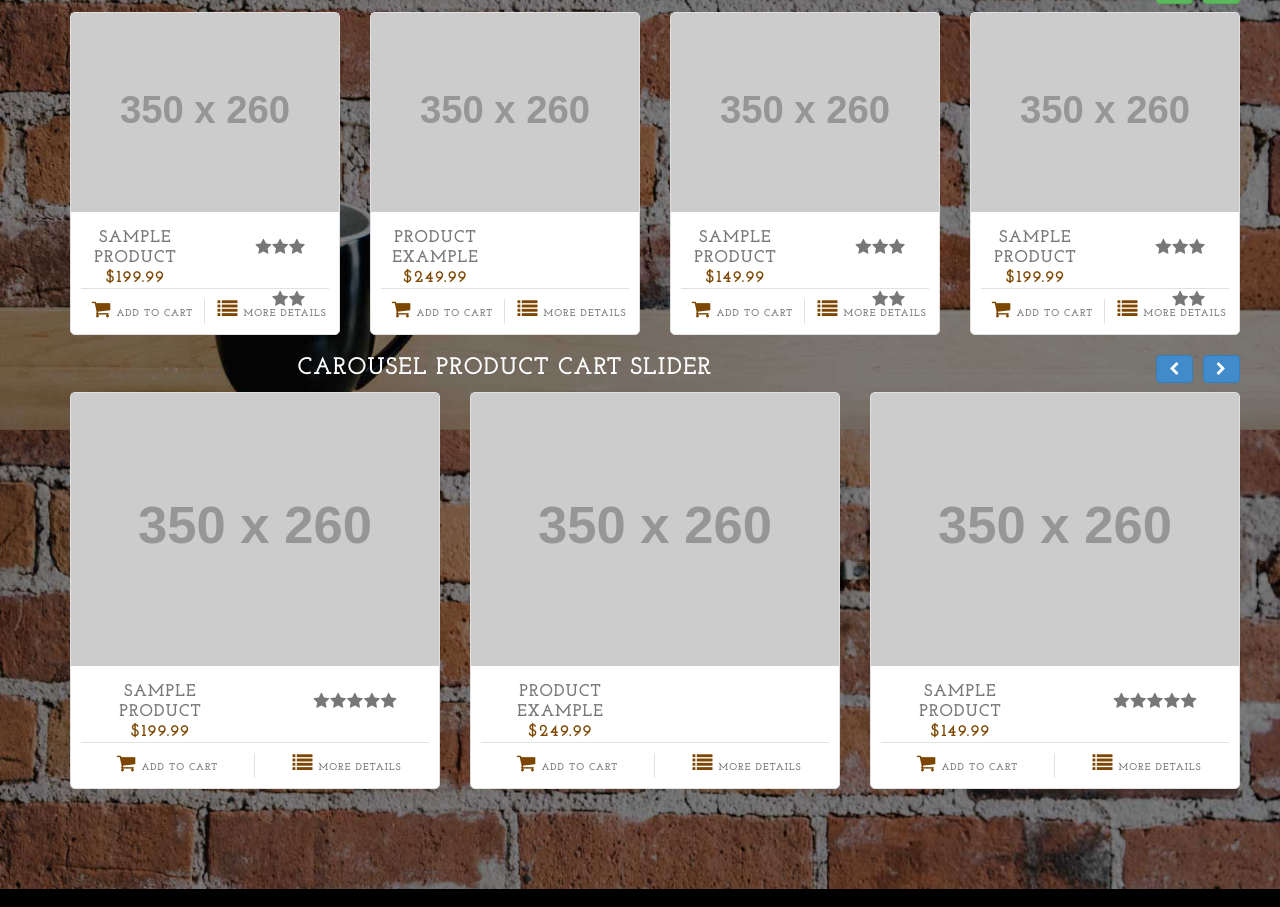
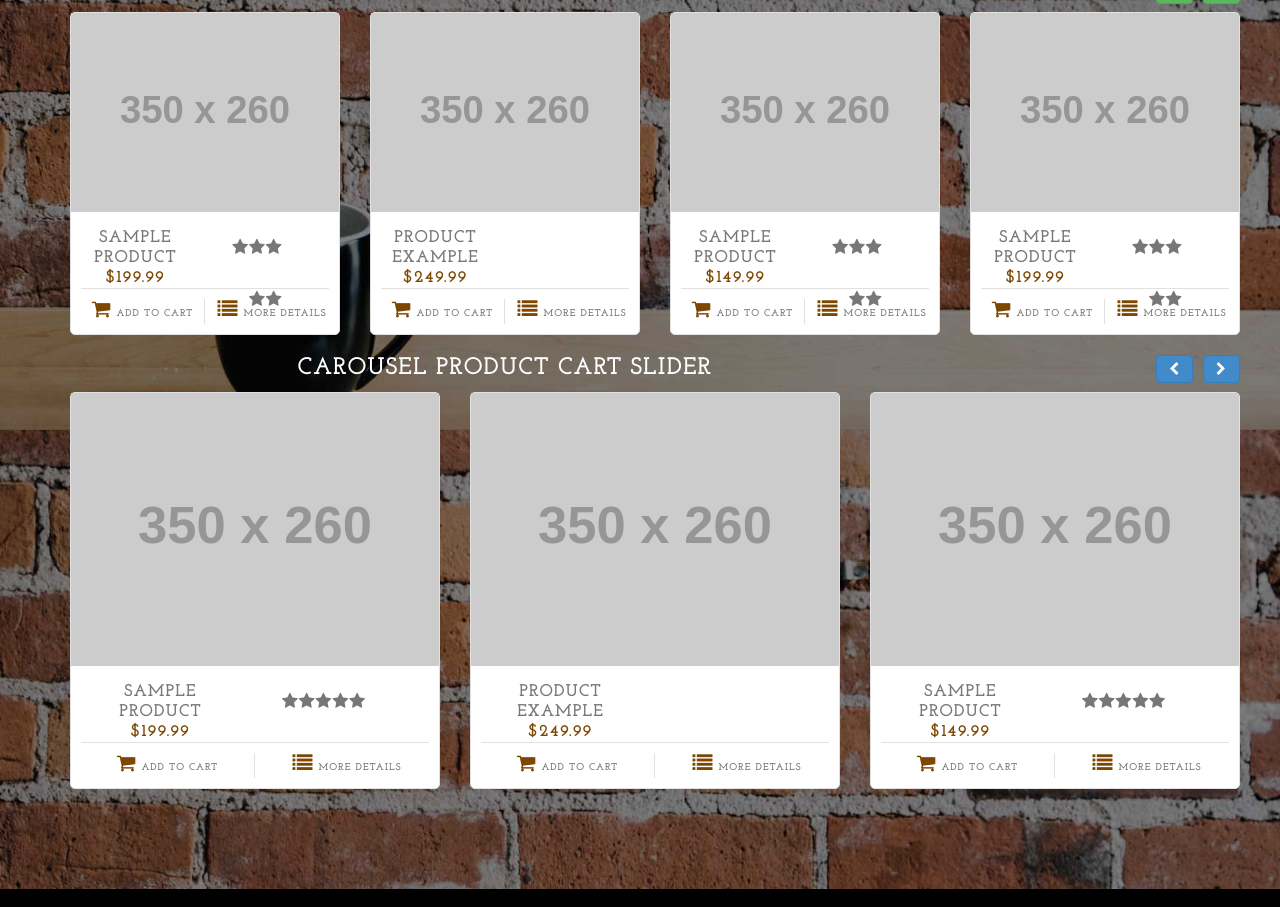
Before and after one commit to alex-cory/iwantfood, a PHP site: page / in a window 1280 px wide. Shown: the part 2190-3097 px from the top of the page. Run offline with PHP 8.4, Linux system fonts and the light colour scheme; grey boxes labelled with a size stand in for pictures from a placeholder-image service; some libraries are stand-ins or nearby versions.

```diff
--- a/index.php
+++ b/index.php
@@ -145,7 +145,7 @@
                                                             <h5 class="price-text-color" style="color: #7d4702">
                                                                 $199.99</h5>
                                                         </div>
-                                                        <div class="rating hidden-sm col-md-4 col-md-offset-1">
+                                                        <div class="rating hidden-sm col-md-4">
                                                             <i class="price-text-color fa fa-star"></i><i class="price-text-color fa fa-star">
                                                             </i><i class="price-text-color fa fa-star"></i><i class="price-text-color fa fa-star">
                                                             </i><i class="fa fa-star"></i>
@@ -175,7 +175,7 @@
                                                             <h5 class="price-text-color" style="color: #7d4702">
                                                                 $249.99</h5>
                                                         </div>
-                                                        <div class="rating hidden-sm col-md-4 col-md-offset-1">
+                                                        <div class="rating hidden-sm col-md-4">
                                                         </div>
                                                     </div>
                                                     <div class="separator clear-left">
@@ -202,7 +202,7 @@
                                                             <h5 class="price-text-color" style="color: #7d4702">
                                                                 $149.99</h5>
                                                         </div>
-                                                        <div class="rating hidden-sm col-md-4 col-md-offset-1">
+                                                        <div class="rating hidden-sm col-md-4">
                                                             <i class="price-text-color fa fa-star"></i><i class="price-text-color fa fa-star">
                                                             </i><i class="price-text-color fa fa-star"></i><i class="price-text-color fa fa-star">
                                                             </i><i class="fa fa-star"></i>
@@ -232,7 +232,7 @@
                                                             <h5 class="price-text-color" style="color: #7d4702">
                                                                 $199.99</h5>
                                                         </div>
-                                                        <div class="rating hidden-sm col-md-4 col-md-offset-1">
+                                                        <div class="rating hidden-sm col-md-4">
                                                             <i class="price-text-color fa fa-star"></i><i class="price-text-color fa fa-star">
                                                             </i><i class="price-text-color fa fa-star"></i><i class="price-text-color fa fa-star">
                                                             </i><i class="fa fa-star"></i>
@@ -266,7 +266,7 @@
                                                             <h5 class="price-text-color" style="color: #7d4702">
                                                                 $199.99</h5>
                                                         </div>
-                                                        <div class="rating hidden-sm col-md-4 col-md-offset-1">
+                                                        <div class="rating hidden-sm col-md-4">
                                                             <i class="price-text-color fa fa-star"></i><i class="price-text-color fa fa-star">
                                                             </i><i class="price-text-color fa fa-star"></i><i class="price-text-color fa fa-star">
                                                             </i><i class="fa fa-star"></i>
@@ -296,7 +296,7 @@
                                                             <h5 class="price-text-color" style="color: #7d4702">
                                                                 $249.99</h5>
                                                         </div>
-                                                        <div class="rating hidden-sm col-md-4 col-md-offset-1">
+                                                        <div class="rating hidden-sm col-md-4">
                                                         </div>
                                                     </div>
                                                     <div class="separator clear-left">
@@ -323,7 +323,7 @@
                                                             <h5 class="price-text-color" style="color: #7d4702">
                                                                 $149.99</h5>
                                                         </div>
-                                                        <div class="rating hidden-sm col-md-4 col-md-offset-1">
+                                                        <div class="rating hidden-sm col-md-4">
                                                             <i class="price-text-color fa fa-star"></i><i class="price-text-color fa fa-star">
                                                             </i><i class="price-text-color fa fa-star"></i><i class="price-text-color fa fa-star">
                                                             </i><i class="fa fa-star"></i>
@@ -353,7 +353,7 @@
                                                             <h5 class="price-text-color" style="color: #7d4702">
                                                                 $199.99</h5>
                                                         </div>
-                                                        <div class="rating hidden-sm col-md-4 col-md-offset-1">
+                                                        <div class="rating hidden-sm col-md-4">
                                                             <i class="price-text-color fa fa-star"></i><i class="price-text-color fa fa-star">
                                                             </i><i class="price-text-color fa fa-star"></i><i class="price-text-color fa fa-star">
                                                             </i><i class="fa fa-star"></i>
@@ -408,7 +408,7 @@
                                                             <h5 class="price-text-color" style="color: #7d4702">
                                                                 $199.99</h5>
                                                         </div>
-                                                        <div class="rating hidden-sm col-md-4 col-md-offset-1">
+                                                        <div class="rating hidden-sm col-md-4">
                                                             <i class="price-text-color fa fa-star"></i><i class="price-text-color fa fa-star">
                                                             </i><i class="price-text-color fa fa-star"></i><i class="price-text-color fa fa-star">
                                                             </i><i class="fa fa-star"></i>
@@ -438,7 +438,7 @@
                                                             <h5 class="price-text-color" style="color: #7d4702">
                                                                 $249.99</h5>
                                                         </div>
-                                                        <div class="rating hidden-sm col-md-4 col-md-offset-1">
+                                                        <div class="rating hidden-sm col-md-4">
                                                         </div>
                                                     </div>
                                                     <div class="separator clear-left">
@@ -465,7 +465,7 @@
                                                             <h5 class="price-text-color" style="color: #7d4702">
                                                                 $149.99</h5>
                                                         </div>
-                                                        <div class="rating hidden-sm col-md-4 col-md-offset-1">
+                                                        <div class="rating hidden-sm col-md-4">
                                                             <i class="price-text-color fa fa-star"></i><i class="price-text-color fa fa-star">
                                                             </i><i class="price-text-color fa fa-star"></i><i class="price-text-color fa fa-star">
                                                             </i><i class="fa fa-star"></i>
@@ -499,7 +499,7 @@
                                                             <h5 class="price-text-color" style="color: #7d4702">
                                                                 $199.99</h5>
                                                         </div>
-                                                        <div class="rating hidden-sm col-md-4 col-md-offset-1">
+                                                        <div class="rating hidden-sm col-md-4">
                                                             <i class="price-text-color fa fa-star"></i><i class="price-text-color fa fa-star">
                                                             </i><i class="price-text-color fa fa-star"></i><i class="price-text-color fa fa-star">
                                                             </i><i class="fa fa-star"></i>
@@ -529,7 +529,7 @@
                                                             <h5 class="price-text-color" style="color: #7d4702">
                                                                 $249.99</h5>
                                                         </div>
-                                                        <div class="rating hidden-sm col-md-4 col-md-offset-1">
+                                                        <div class="rating hidden-sm col-md-4">
                                                         </div>
                                                     </div>
                                                     <div class="separator clear-left">
@@ -556,7 +556,7 @@
                                                             <h5 class="price-text-color" style="color: #7d4702">
                                                                 $149.99</h5>
                                                         </div>
-                                                        <div class="rating hidden-sm col-md-4 col-md-offset-1">
+                                                        <div class="rating hidden-sm col-md-4">
                                                             <i class="price-text-color fa fa-star"></i><i class="price-text-color fa fa-star">
                                                             </i><i class="price-text-color fa fa-star"></i><i class="price-text-color fa fa-star">
                                                             </i><i class="fa fa-star"></i>
```
